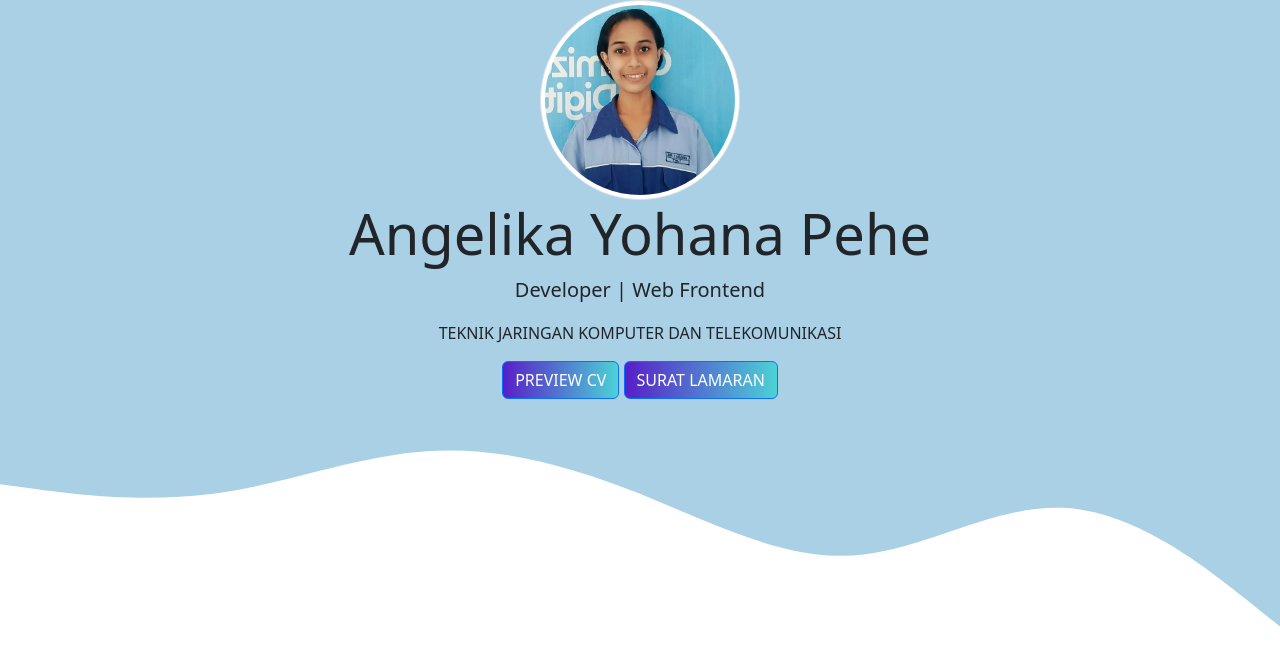
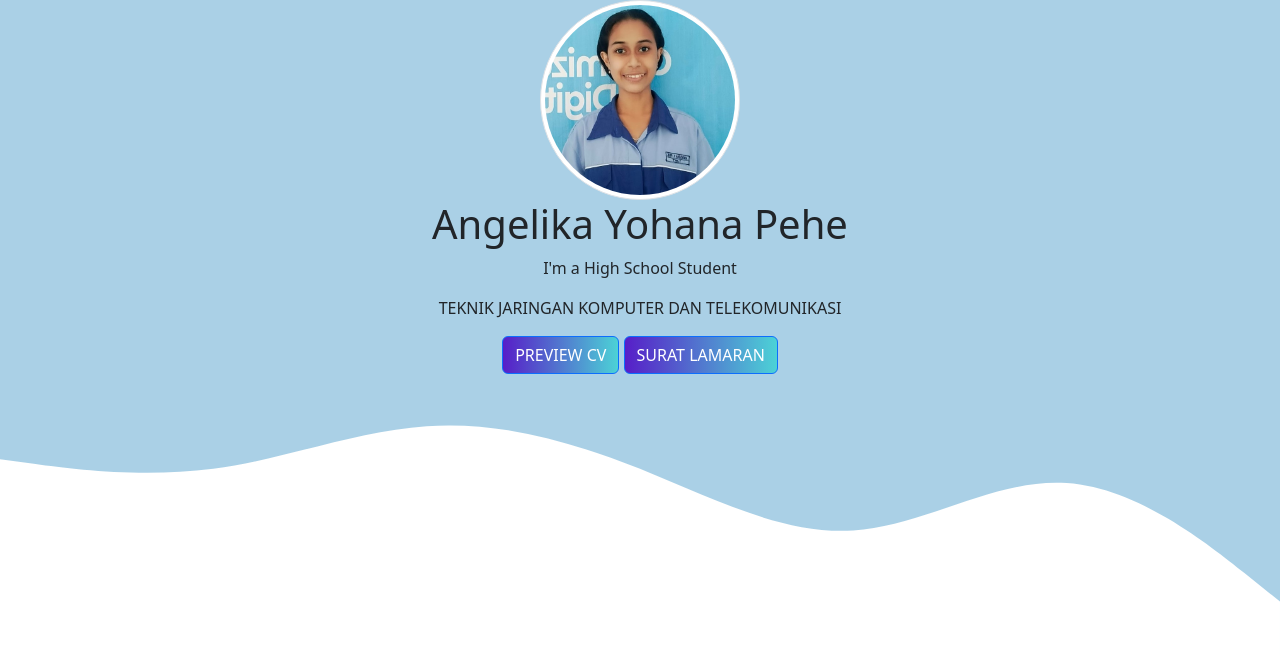
Before and after one commit to angelikayohana/Yohana_Angelika, a plain HTML site: page index.html in a window 1280 px wide. Shown: the part 60-715 px from the top of the page. Drawn offline with nearby package versions, Linux system fonts and the light colour scheme.

Commit message:
Update index.html

```diff
--- a/index.html
+++ b/index.html
@@ -53,8 +53,8 @@
 <!-- Jumbotron -->
 <section id="home" class="jumbotron text-center">
  <br><br> <br><br><img src="Foto1.jpg" alt="Foto1" width="200" class="rounded-circle img-thumbnail">
-  <h1 class="display-4">Angelika Yohana Pehe</h1>
-  <p class="lead">Developer | Web Frontend</p>
+ <h1 class="nama">Angelika Yohana Pehe</h1>
+  <p class="deskripsi typewriter">I'm a <span class="highlight">High School Student</span></p>
   <p>TEKNIK JARINGAN KOMPUTER DAN TELEKOMUNIKASI</p>
   <button type="button" class="btn btn-primary" data-bs-toggle="modal" data-bs-target="#exampleModal1">
     PREVIEW CV
```
